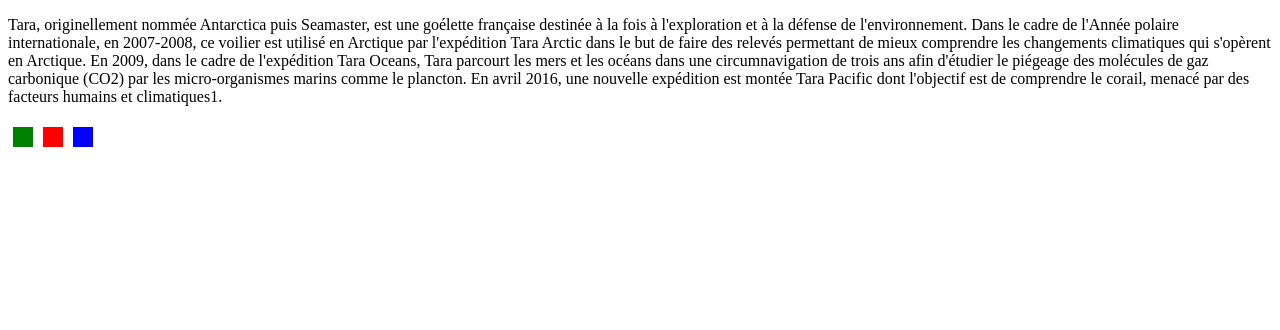
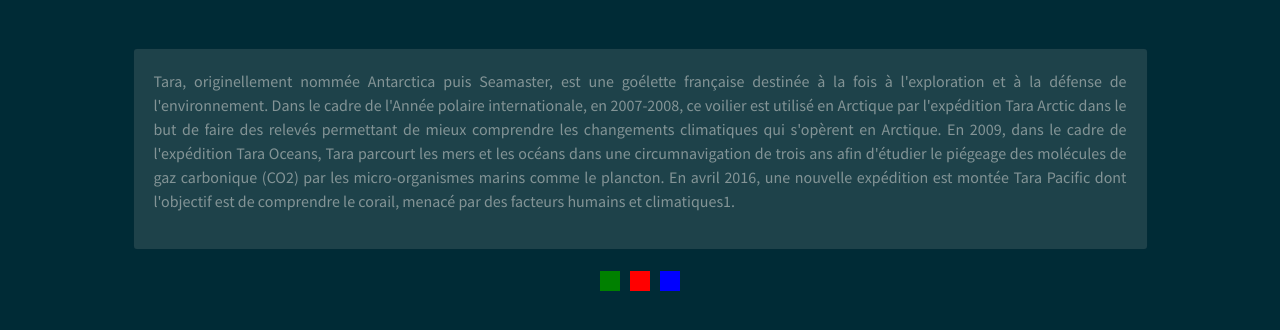
Before and after one commit to EmilieLamps/ExercicesJSP3-Ex3, a plain HTML site: page index.html in a window 1280 px wide. Drawn offline with nearby package versions, Linux system fonts and the light colour scheme.

Commit message:
Modif bootstrap

```diff
--- a/index.html
+++ b/index.html
@@ -4,14 +4,22 @@
   <meta charset="utf-8">
   <link type="text/css" rel="stylesheet" href="assets/css/style.css">
   <title>Exercice 3 - Partie 3</title>
+  <link href="https://stackpath.bootstrapcdn.com/bootswatch/4.3.1/solar/bootstrap.min.css" rel="stylesheet" integrity="sha384-8nq3OiMMgrVFAHyRMMO+DTfMEciSY+c3Awhj/5ljQ1xck1Uv2BUtMjsjLD8GT5Er" crossorigin="anonymous">
 </head>
 <body>
-  <div id="text">
+  <div class="container">
+    <div class="row mt-5 justify-content-center">
+      <div class="col-md-11">
+  <div class="card">
+    <div class="card-body text-justify" id="text">
     <p>
       Tara, originellement nommée Antarctica puis Seamaster, est une goélette française destinée à la fois à l'exploration et à la défense de l'environnement. Dans le cadre de l'Année polaire internationale, en 2007-2008, ce voilier est utilisé en Arctique par l'expédition Tara Arctic dans le but de faire des relevés permettant de mieux comprendre les changements climatiques qui s'opèrent en Arctique. En 2009, dans le cadre de l'expédition Tara Oceans, Tara parcourt les mers et les océans dans une circumnavigation de trois ans afin d'étudier le piégeage des molécules de gaz carbonique (CO2) par les micro-organismes marins comme le plancton. En avril 2016, une nouvelle expédition est montée Tara Pacific dont l'objectif est de comprendre le corail, menacé par des facteurs humains et climatiques1.
     </p>
-  </div>
-  <div>
+</div>
+</div>
+</div>
+</div>
+  <div class="row mt-3 justify-content-center">
     <div class="color green" ></div>
     <div class="color red" ></div>
     <div class="color blue" ></div>
```
